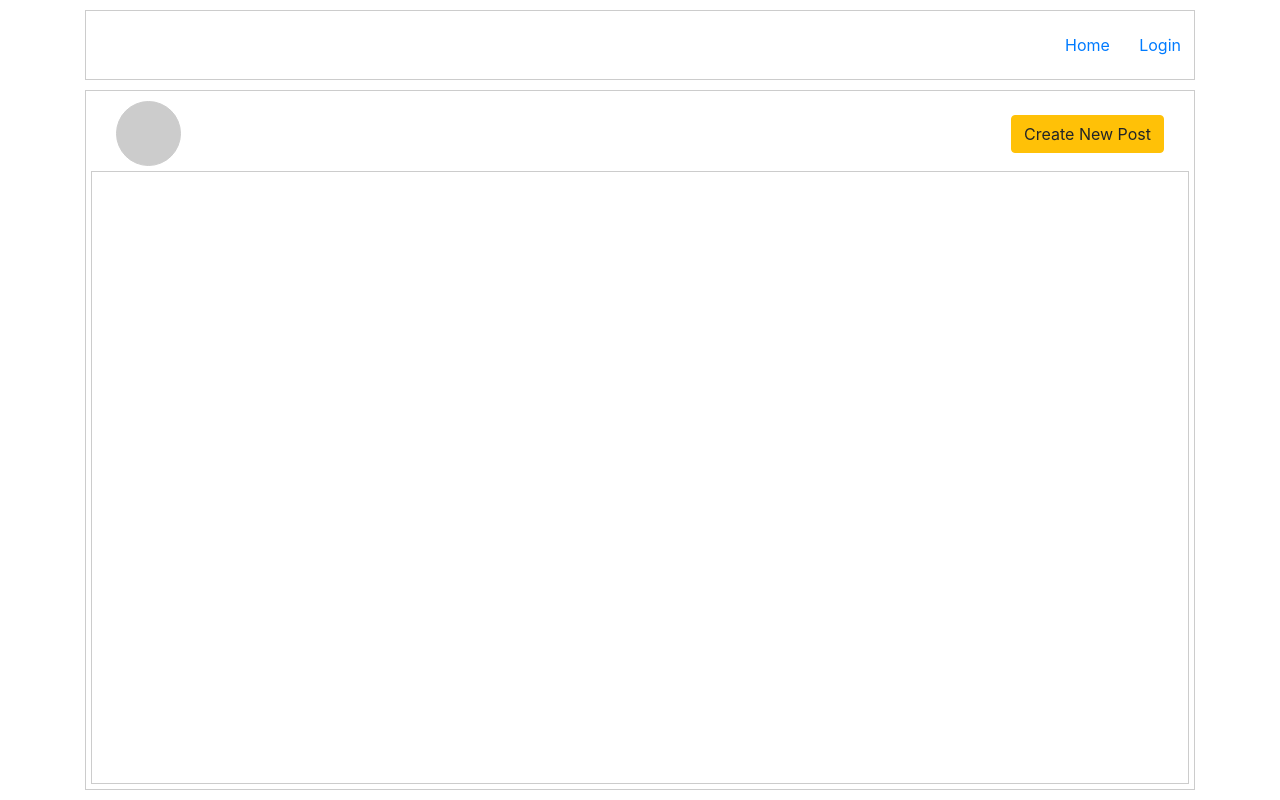
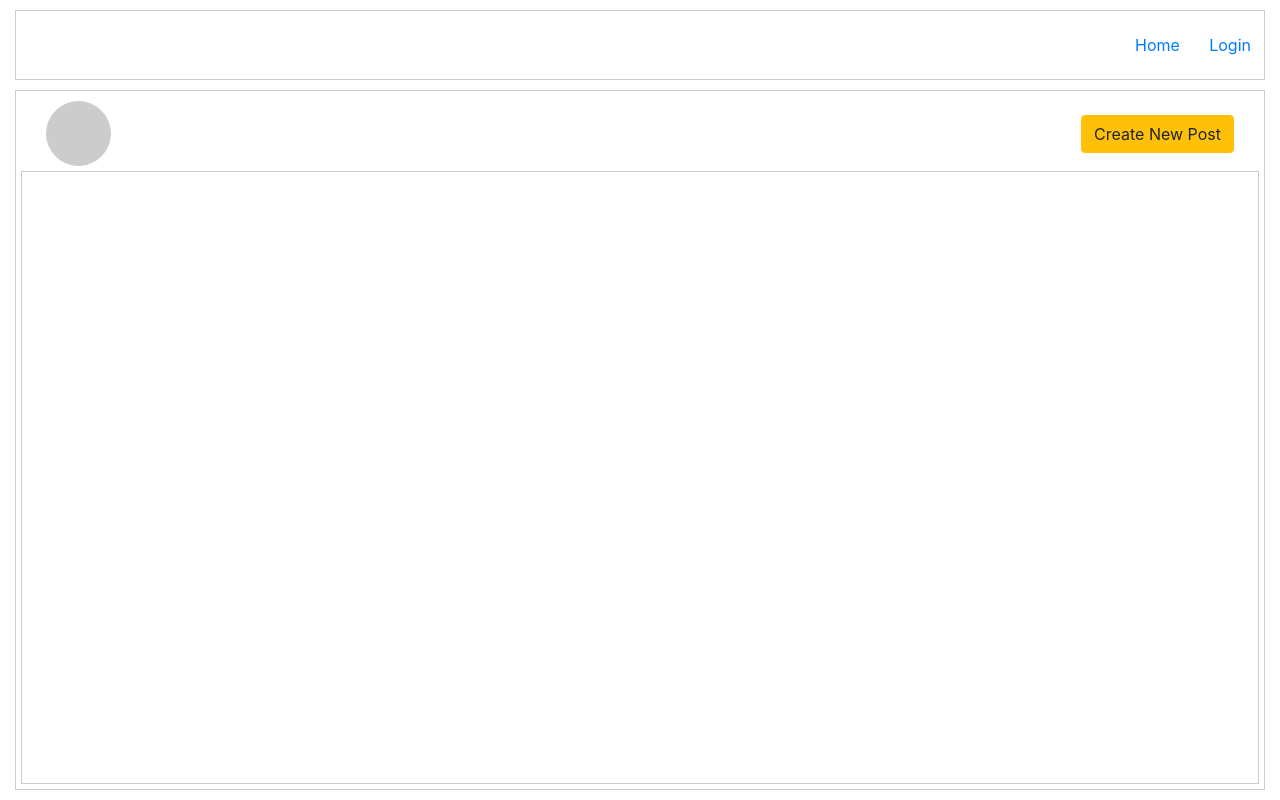
Before and after one commit to arn-dad/post-blog, a plain HTML site: page workspace.html in a window 1280 px wide. Drawn offline with nearby package versions, Linux system fonts and the light colour scheme.

Commit message:
rename container to main-container to avoid bootstrap styles

```diff
--- a/src/css/default.css
+++ b/src/css/default.css
@@ -12,7 +12,7 @@
   border: 1px solid #ccc;
 }
 
-.container {
+.main-container {
   width: 100%;
   height: 100vh;
   padding: 10px 15px;
--- a/workspace.html
+++ b/workspace.html
@@ -14,7 +14,7 @@
 </head>
 
 <body>
-  <div class="container workspace">
+  <div class="main-container workspace">
     <header class="outline">
       <nav>
         <a class="btn btn-link" href="./index.html" role="button">Home</a>
```
Also changed, not shown: index.html (+1 -1 lines), login.html (+1 -1 lines), registration.html (+1 -1 lines).
